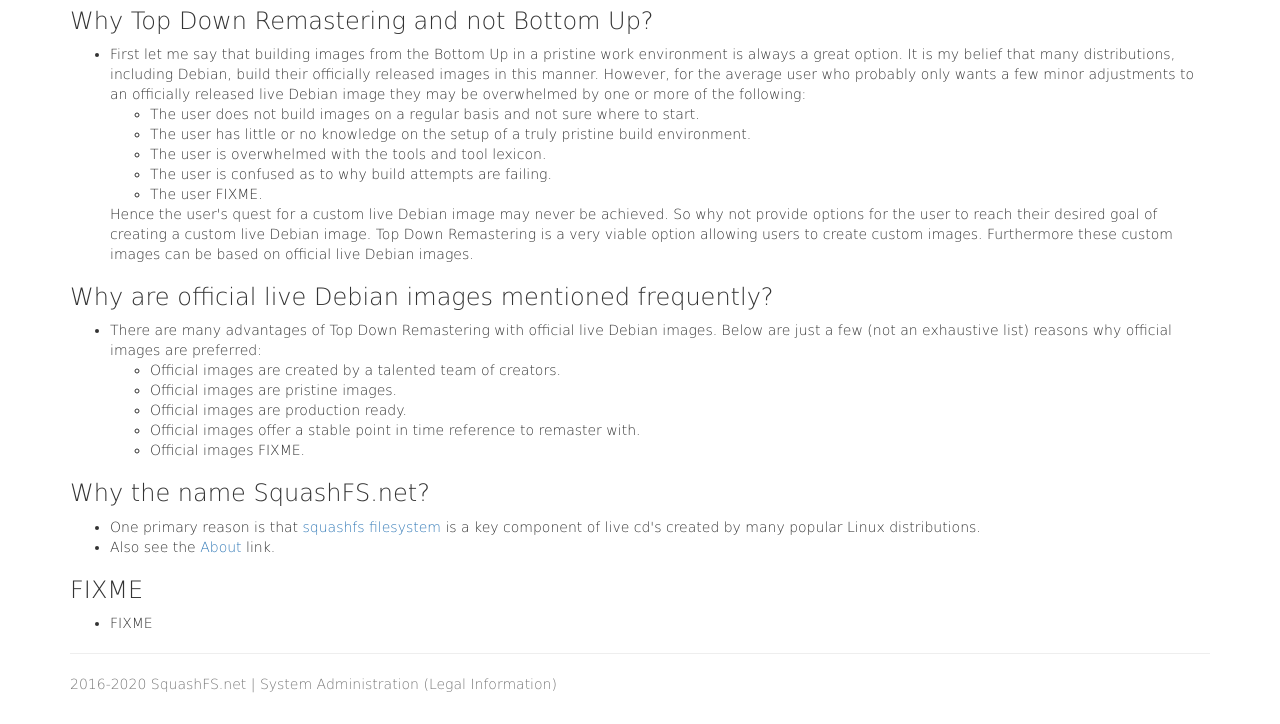
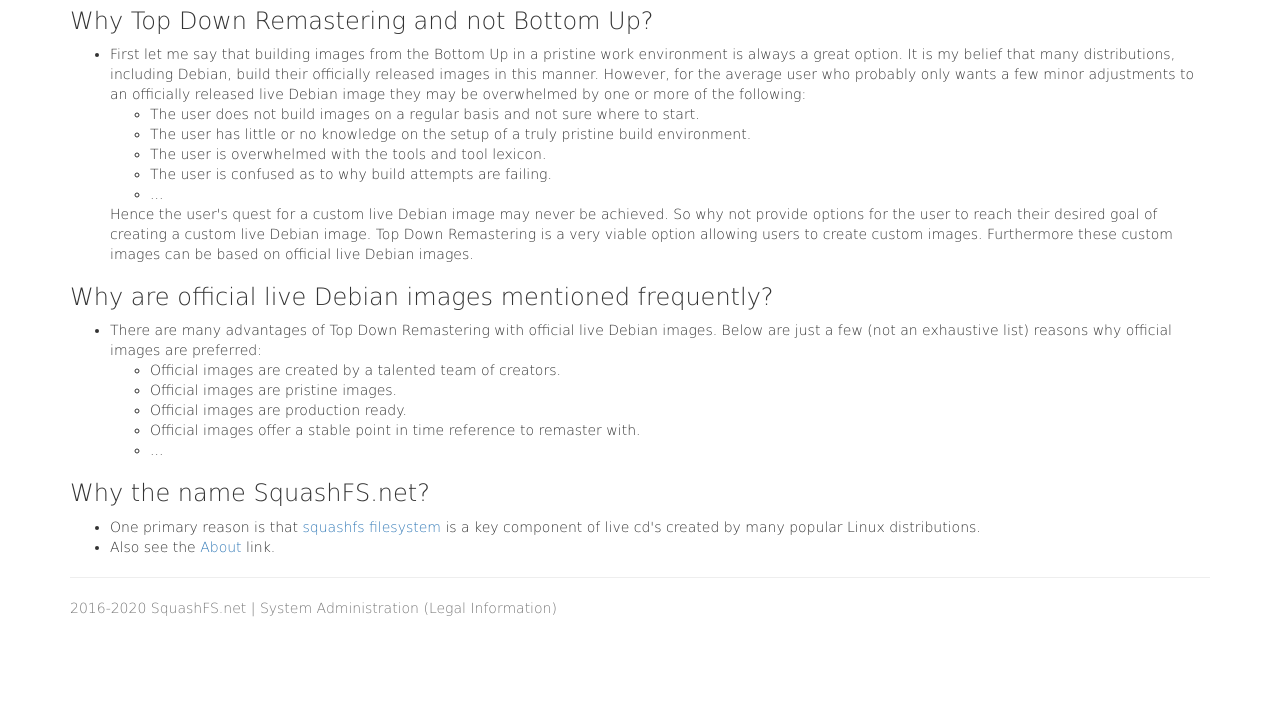
Before and after one commit to unixabg/web.squashfs.net, a plain HTML site: page faq.html in a window 1280 px wide. Shown: the part 174-898 px from the top of the page. After the commit the page ends 822 px from the top, so only its background shows below. Drawn offline with Linux system fonts and the light colour scheme; a web font is replaced by a local one.

Commit message:
Drop FIXME inn faq.html.

```diff
--- a/faq.html
+++ b/faq.html
@@ -73,7 +73,7 @@
     <li>The user has little or no knowledge on the setup of a truly pristine build environment.</li>
     <li>The user is overwhelmed with the tools and tool lexicon.</li>
     <li>The user is confused as to why build attempts are failing.</li>
-    <li>The user FIXME.</li>
+    <li>...</li>
   </ul>
 Hence the user's quest for a custom live Debian image may never be achieved.
 
@@ -90,7 +90,7 @@
     <li>Official images are pristine images.</li>
     <li>Official images are production ready.</li>
     <li>Official images offer a stable point in time reference to remaster with.</li>
-    <li>Official images FIXME.</li>
+    <li>...</li>
   </ul>
   </li>
 </ul>
@@ -101,10 +101,6 @@
   <li>Also see the <a href="/about.html"> About </a>link.</li>
 </ul>
 
- <h3>FIXME</h3>
-<ul>
-  <li>FIXME</li>
-</ul>
       <!-- /Content -->
 
       <hr />
```
